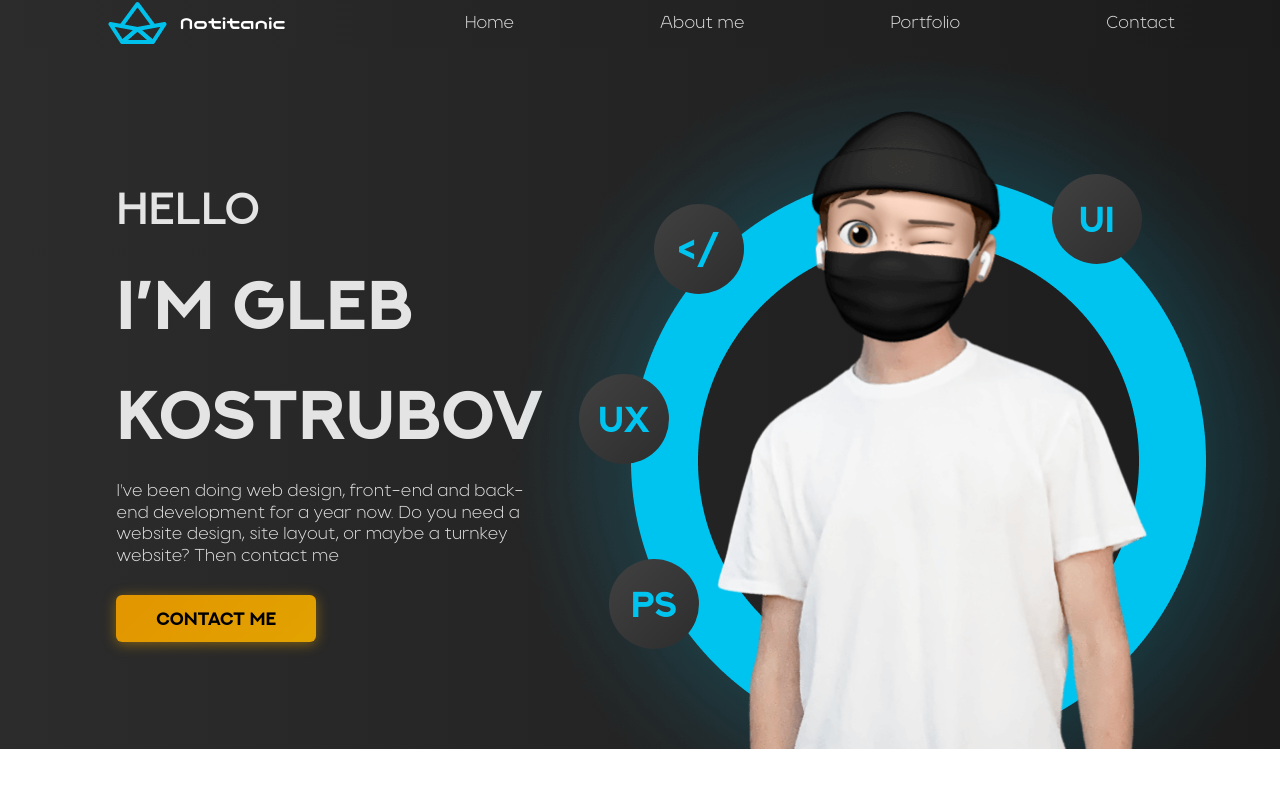
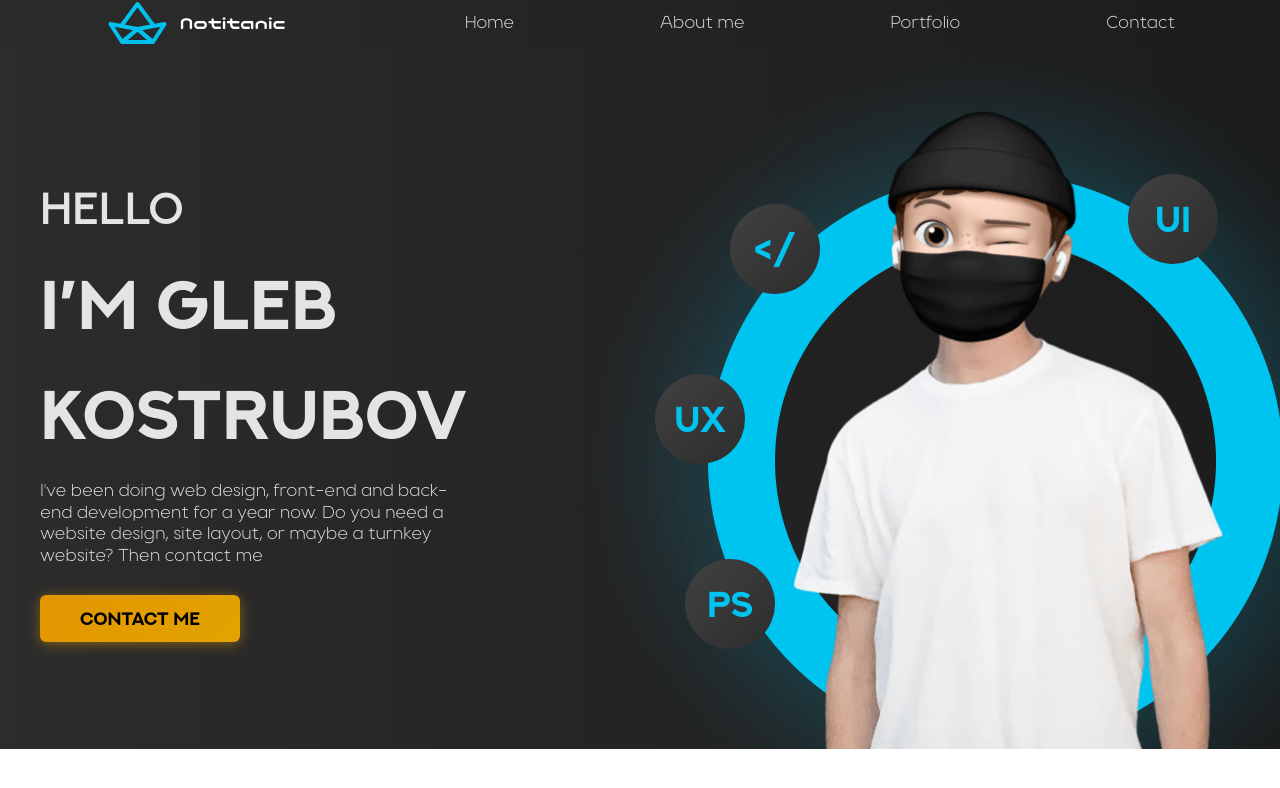
Before and after one commit to Kytyzovns/portfolio-start-project-main, a React app: page / in a window 1280 px wide. Shown: the top 788 px of the page. Built offline with nearby package versions, Linux system fonts and the light colour scheme; a web font is replaced by a local one.

Commit message:
finished adaptive for main

```diff
--- a/src/layout/sections/main/Main.tsx
+++ b/src/layout/sections/main/Main.tsx
@@ -14,7 +14,7 @@ export const Main = () => {
     return (
         <StyledMain>
             <Container>
-                <MainFlexWrapper justify={"space-around"} align={"center"} wrap={"wrap"} direction={"row"}>
+                <MainFlexWrapper justify={"space-between"} align={"center"} wrap={"wrap"} direction={"row"}>
                     <FlexWrapper gap={"27px"} direction={"column"} justify={"flex-start"} height={"content"}>
                         <Greeting>HELLO</Greeting>
                         <Name>I’m Gleb</Name>
@@ -38,9 +38,9 @@ export const Main = () => {
 };
 
 const MainFlexWrapper = styled(FlexWrapper)`
-    // @media ${theme.media.mainFlex} {
-    //     ${props => props.direction = "column"};
-    // }
+    @media ${theme.media.mainFlex} {
+        flex-direction: column;
+    }
 `
 const Greeting = styled.h2`
     ${font({fontFamily:"Next-art, sans-serif", fontWeight: 600, Fmin: 27, Fmax: 48})};
@@ -100,12 +100,15 @@ const PhotoContainer = styled.div`
 
         left: -220px;
         bottom: -152px;
+    }
+    @media ${theme.media.tablet} {
+       &::before {
+           width: 480px;
+           height: 480px;
+           left: -116px;
+           bottom: -90px;
+       }
 
-        @media ${theme.media.tablet} {
-            width: 480px;
-            height: 480px;
-            left: -116px;
-            bottom: -90px;
-        }
+        margin-left: 30px;
     }
 `
--- a/src/styles/Theme.ts
+++ b/src/styles/Theme.ts
@@ -19,6 +19,6 @@ export const theme = {
     media: {
         tablet: "screen and (max-width: 785px)",
         mobile: "screen and (max-width: 456px)",
-        mainFlex: "screen and (max-width: 1115px)",
+        mainFlex: "screen and (max-width: 1015px)",
     }
 }
```
